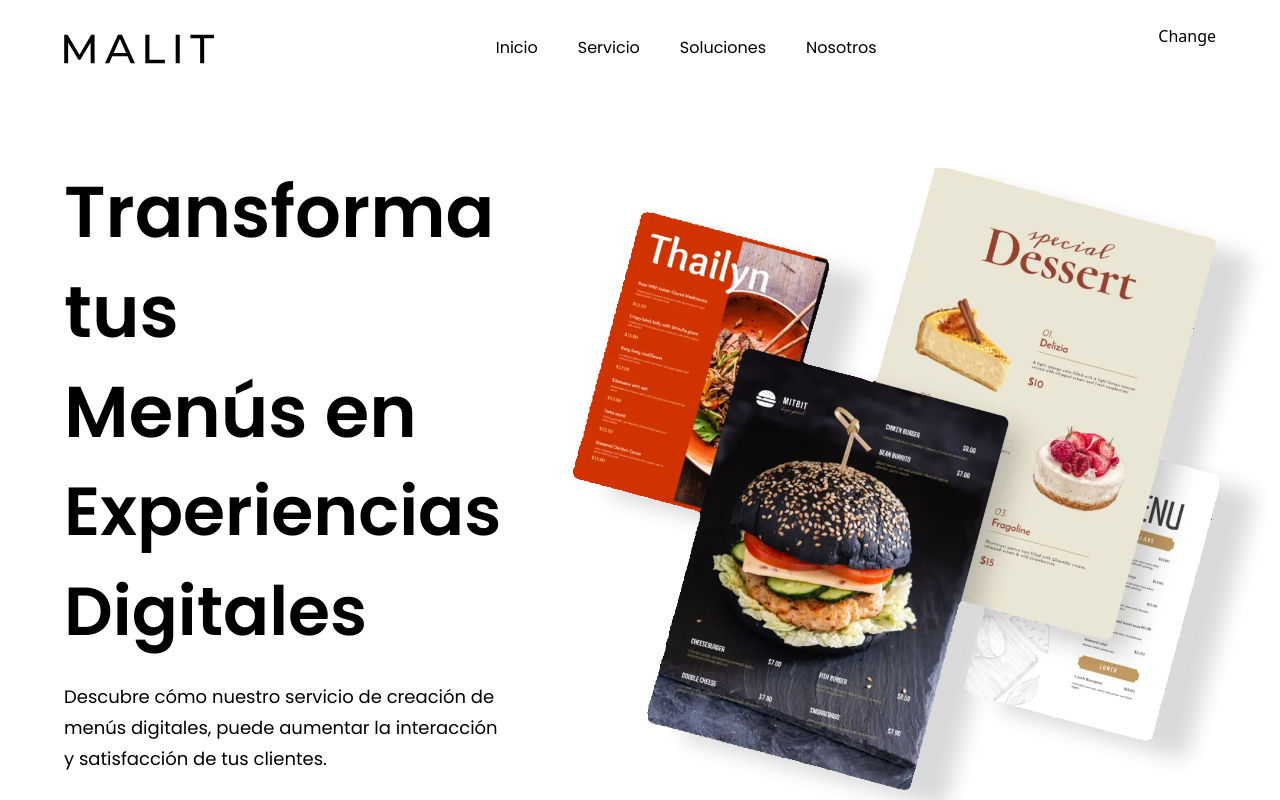
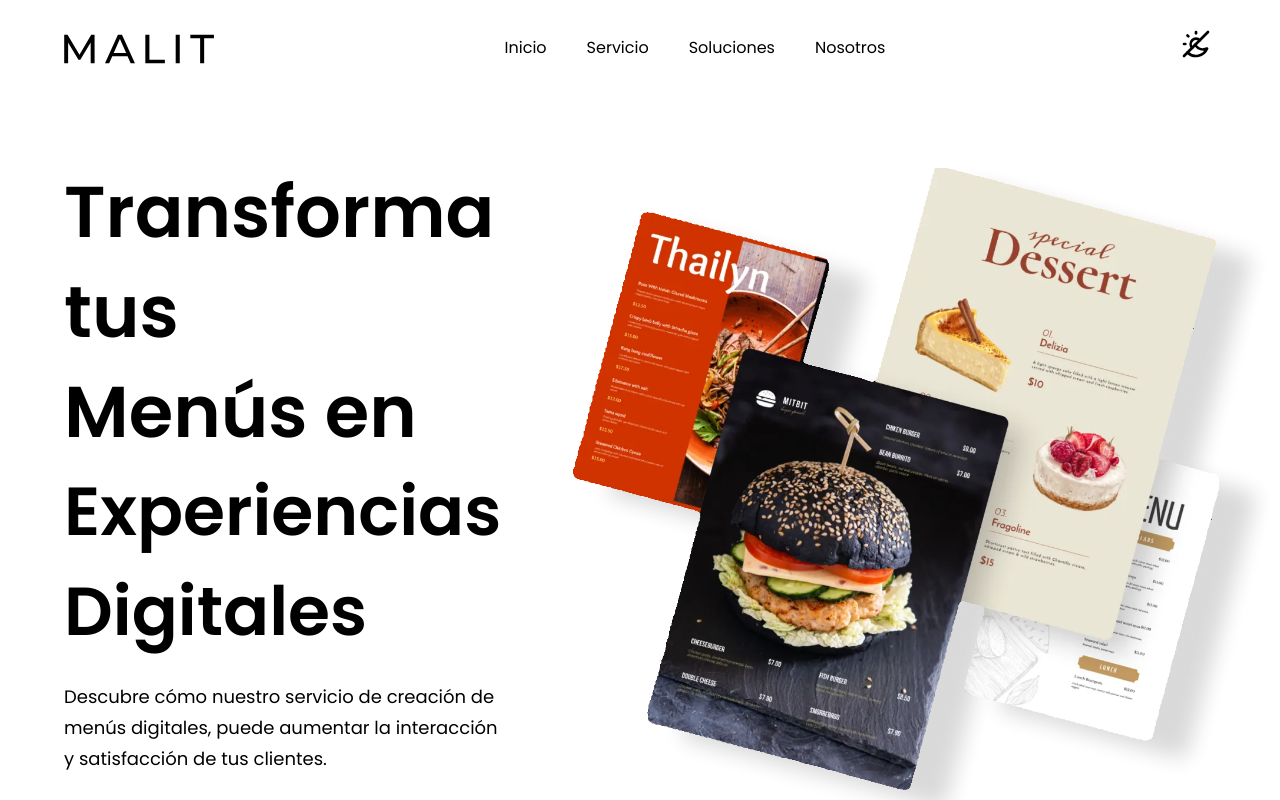
Before and after one commit to JHUMBERTTO/Malit, a React (Vite) app: page /experimental_features_malit in a window 1280 px wide. Shown: the top 800 px of the page. Built offline with nearby package versions, Linux system fonts and the light colour scheme.

Commit message:
DarkMode 1.2

```diff
--- a/src/assets/index.js
+++ b/src/assets/index.js
@@ -9,8 +9,10 @@ import exampleMenu from './exampleMenu.png'
 import exampleMenu2 from './exampleMenu2.png'
 import menus from './menus.png'
 import malit from './MalitLogo.png'
+import sunmoon from './sunmoon.svg'
 
 export {
+  sunmoon,
   language,
   malit,
   menus,
--- a/src/components/Navbar.jsx
+++ b/src/components/Navbar.jsx
@@ -1,5 +1,5 @@
 import { useEffect, useState } from 'react'
-import { close, language, logo, menu } from '../assets'
+import {sunmoon,close, language, logo, menu } from '../assets'
 import { navLinks } from '../constants'
 
 const Navbar = () => {
@@ -42,7 +42,17 @@ const Navbar = () => {
             ))}
           </ul>
         </div>
-        <button onClick={handleTheme}>Change</button>
+        <button
+          onClick={handleTheme}
+          className="relative w-10 h-10 p-1 bg-transparent border-none"
+        >
+          <img
+            src={sunmoon}
+            alt="Sun and Moon"
+            className={`w-full h-full dark:invert ${theme === 'light' ? 'filter brightness-75' : ''} hover:scale-110 transition-all`}
+          />
+
+        </button>
       </div>
 
       <div className='sm:hidden flex flex-1 justify-end fixed z-[10]'>
--- a/src/components/index.js
+++ b/src/components/index.js
@@ -9,6 +9,7 @@ import Footer from './Footer'
 import SOON from '../SOON'
 import Button from './Button'
 import App from '../App'
+
 export {
   App,
   Footer,
```
Also changed, not shown: src/assets/sunmoon.svg (added).
